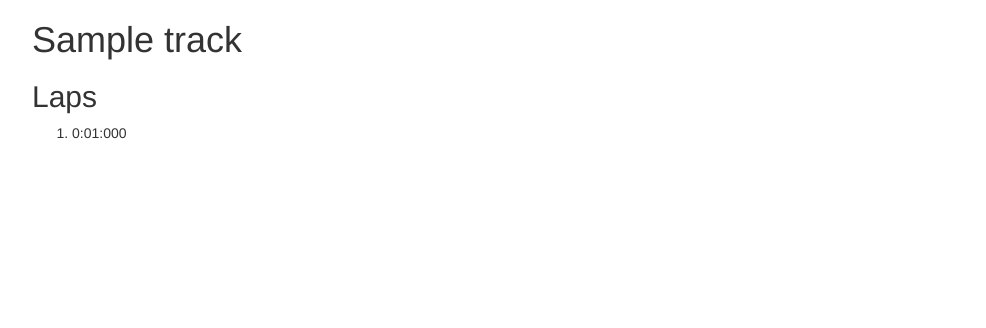
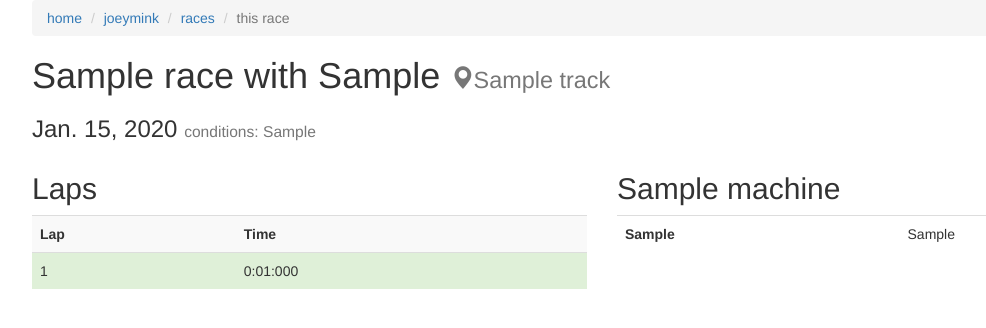
Before and after one commit to joeymink/aftertherace, a Django app: page /laps/races/1/ in a window 1280 px wide. Shown: the top 328 px of the page, without its empty margins (38-1024 px from the left). Run offline with Django 3.2, Linux system fonts and the light colour scheme; tables that the repository leaves empty hold one stand-in row (values such as "Sample post"); parts of the project's set-up code (start-up, migrations or seed data) failed here and were passed over; some libraries are stand-ins or nearby versions.

Commit message:
complete 1st pass at single race view

```diff
--- a/laps/models.py
+++ b/laps/models.py
@@ -19,7 +19,7 @@ class MachineConfiguration(models.Model):
 class ConfigurationAttribute(models.Model):
 	key = models.CharField(max_length=100)
 	value = models.CharField(max_length=100)
-	machine_configurations = models.ManyToManyField(MachineConfiguration)
+	machine_configurations = models.ManyToManyField(MachineConfiguration, related_name='attributes')
 	def __unicode__(self):
 		return "%s: %s" % (self.key, self.value)
 
@@ -58,6 +58,16 @@ class Race(models.Model):
 	class Meta:
 		unique_together = ('name', 'date', 'track', 'organization')
 
+	def best_lap_time(self):
+		best = None
+		for lap in self.laps.values():
+			if best is None:
+				best = lap['time']
+			elif lap['time'] < best:
+				best = lap['time']
+		return best
+
+
 def get_or_create_race(name=None, date=None, track=None, organization=None, machine_config=None, conditions=None):
 	q = Race.objects.filter(name=name, date=date, track=track, organization=organization)
 	if len(q) > 0:
--- a/laps/templates/laps/race.html
+++ b/laps/templates/laps/race.html
@@ -2,12 +2,48 @@
 
 {% load lap_extras %}
 
-<h1>{{ race.track.name }}</h1>
-<h2>Laps</h2>
-<ol>
-{% for lap in race.laps.all %}
-    <li>{{ lap.time|format_lap_time }}</li>
-{% endfor %}
+<ol class="breadcrumb">
+  <li><a href="#">home</a></li>
+  <li><a href="#">joeymink</a></li>
+  <li><a href="#">races</a></li>
+  <li class="active">this race</li>
 </ol>
 
+<h1>{{ race.name }} with {{ race.organization }} <small><span class="glyphicon glyphicon-map-marker" aria-hidden="true">
+</span>{{ race.track.name }}</small></h1>
+<h3>{{ race.date }} <small>conditions: {{ race.conditions }}</small></h3>
+<!-- TODO: Conditions -->
+<div class="row">
+	<div class="col-md-6">
+		<h2>Laps</h2>
+		<table class="table table-striped table-hover">
+			<tr>
+				<th>Lap</th>
+				<th>Time</th>
+			</tr>
+		{% for lap in race.laps.all %}
+			{% if race.best_lap_time == lap.time %}
+				<tr class="success">
+			{% else %}
+				<tr>
+			{% endif %}
+				<td>{{ lap.num }}</td>
+		    	<td>{{ lap.time|format_lap_time }}</td>
+		    </tr>
+		{% endfor %}
+		</table>
+	</div>
+	<div class="col-md-6">
+		<h2>{{ race.machine_config.machine.name }}</h2>
+		<table class="table">
+		{% for attr in race.machine_config.attributes.values %}
+			<tr>
+				<td><strong>{{ attr.key }}</strong></td>
+				<td>{{ attr.value }}</td>
+			</tr>
+		{% endfor %}
+		</table>
+	</div>
+</div>
+
 {% include "laps/footer.html" %}
```
